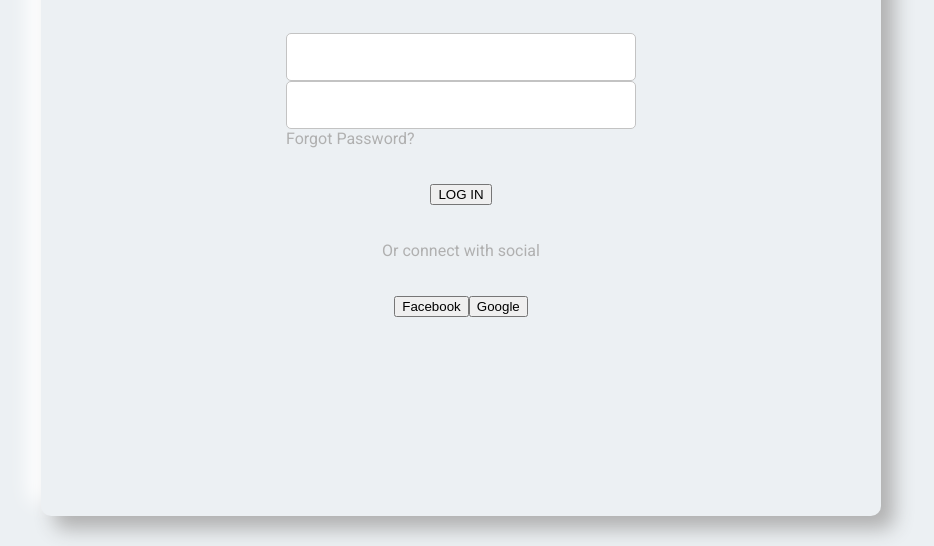
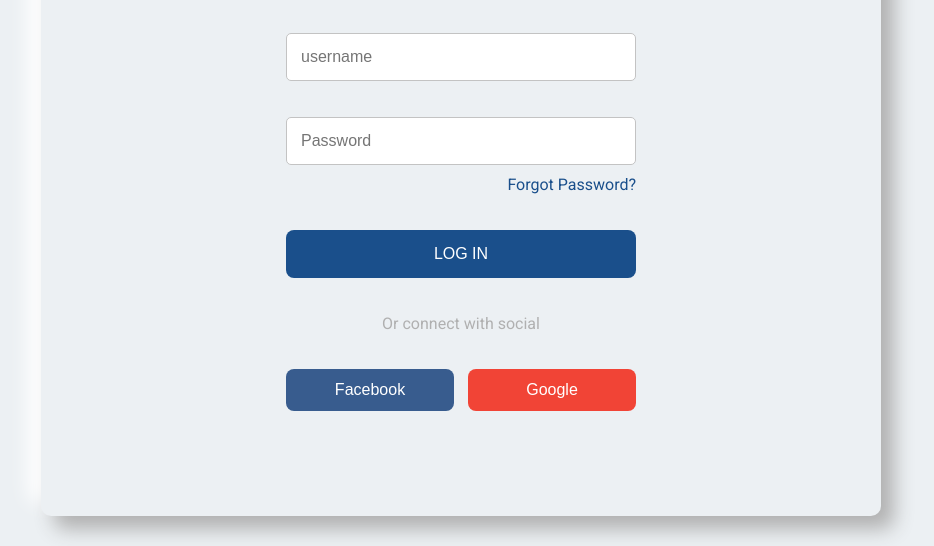
Before and after one commit to RobertRybak/RPI-Project, a website: page index.html in a window 1280 px wide. Shown: the part 354-900 px from the top of the page, without its empty margins (179-1113 px from the left). Drawn offline with Linux system fonts and the light colour scheme.

Commit message:
add style for buttons, inputs, link

```diff
--- a/index.html
+++ b/index.html
@@ -20,24 +20,28 @@
       </div>
       <form class="box-item box-file" action="">
         <div class="box-file-1-1">
-          <input type="text" name="" id="">
+          <input type="text" name="" id="" placeholder="username">
         </div>
         <div class="box-file-1-1">
-          <input type="password" name="" id="">
-          <div>
+          <input type="password" name="" id="" placeholder="Password">
+          <div class="text-right mt-10">
             <a class="btn-link">Forgot Password?</a>
           </div>
         </div>
       </form>
       <div class="box-item">
-        <button class="btn-primary">LOG IN</button>
+        <button class="btn btn-primary btn-blue">LOG IN</button>
       </div>
       <div class="box-item">
         <span>Or connect with social</span>
       </div>
-      <div class="box-item box-btn-1-2">
-        <button>Facebook</button>
-        <button>Google</button>
+      <div class="box-item">
+        <div class="box-btn-1-2">
+          <button class="btn btn-secondary btn-fb">Facebook</button>
+        </div>
+        <div class="box-btn-1-2">
+          <button class="btn btn-secondary btn-google">Google</button>
+        </div>
       </div>
     </div>
 
--- a/sass/_base.scss
+++ b/sass/_base.scss
@@ -38,3 +38,15 @@
   font-weight: 700;
   margin:0;
 }
+
+// text format
+.text-right {
+  text-align: right;
+}
+.text-left {
+  text-align: left;
+}
+
+.mt-10 {
+  margin-top:10px;
+}
--- a/sass/_components.scss
+++ b/sass/_components.scss
@@ -8,6 +8,9 @@
   }
   &-file {
     flex-direction: column;
+    &-1-1:not(:last-child) {
+      margin-bottom:36px;
+    }
   }
 }
 
@@ -19,3 +22,46 @@
   width: 100%;
   color: inherit;
 }
+
+//buttons
+.btn{
+  background-color: transparent;
+  border:none;
+  border-radius: 8px;
+  color: $clr-white-color;
+  font-size: 16px;
+  width: 100%;
+  cursor: pointer;
+
+    &-primary {
+      padding: 15px;
+
+      &.btn-blue{
+      background-color: $clr-blue-primary;
+      }
+      &.btn-red {
+      background-color: $clr-red-primary;
+      }
+
+}
+  &-secondary{
+    padding: 12px;
+
+    &.btn-fb {
+      background-color: $clr-blue-fb;
+    }
+    &.btn-google{
+      background-color: $clr-red-google;
+    }
+  }
+}
+
+
+.btn-link {
+  color:$clr-blue-primary;
+  line-height: 19px;
+  cursor: pointer;
+  &:hover {
+    text-decoration: underline;
+  }
+}
--- a/sass/_layout.scss
+++ b/sass/_layout.scss
@@ -11,3 +11,15 @@
     box-shadow: 13px 13px 20px $font-color,
     -13px -13px 20px $clr-white-color;
 }
+
+.box {
+      &-btn-1-2 {
+      flex: 1;
+      &:first-child{
+        margin-right: 7px;
+      }
+      &:last-child{
+        margin-left: 7px;
+      }
+    }
+}
```
Also changed, not shown: css/main.css, 1 other file.
